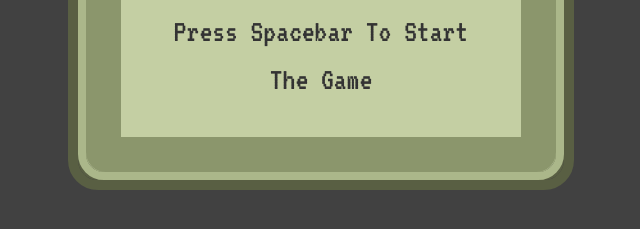
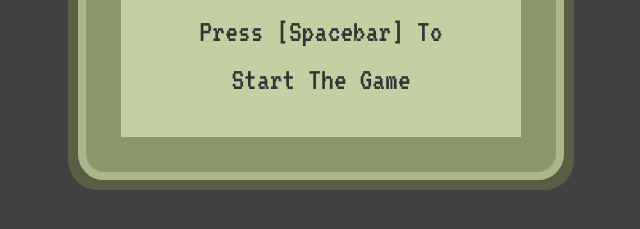
Before and after one commit to premnath-dev/snakehtmlgame, a website built with Vite: page index.html in a window 1280 px wide. Shown: the part 503-732 px from the top of the page, without its empty margins (319-959 px from the left). Built offline with nearby package versions, Linux system fonts and the light colour scheme.

Commit message:
a snake game odfcaton

```diff
--- a/index.html
+++ b/index.html
@@ -27,7 +27,7 @@
           </div>
         </div>
       </div>
-      <h1 id="instruction-text">Press spacebar to start the game</h1>
+      <h1 id="instruction-text">Press [spacebar] to start the game</h1>
       <img id="logo" src="/snake-game-ai-gen.png" alt="snake-logo" />
     <script type="module" src="/main.js"></script>
   </body>
```
